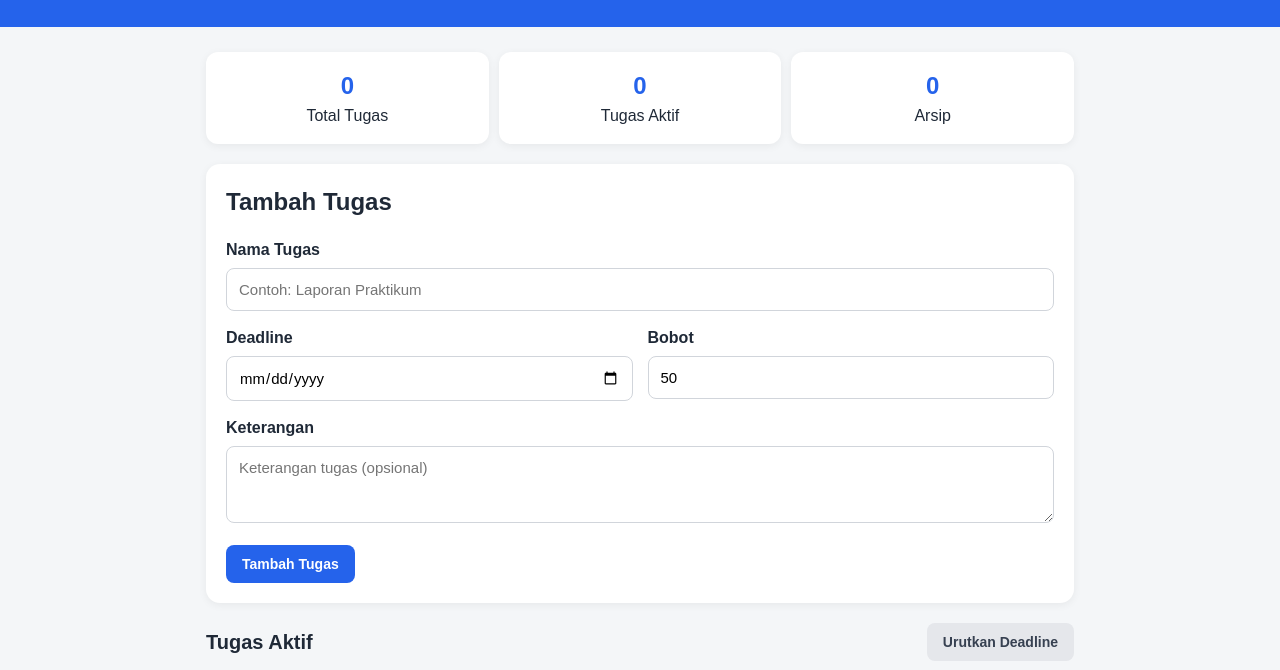
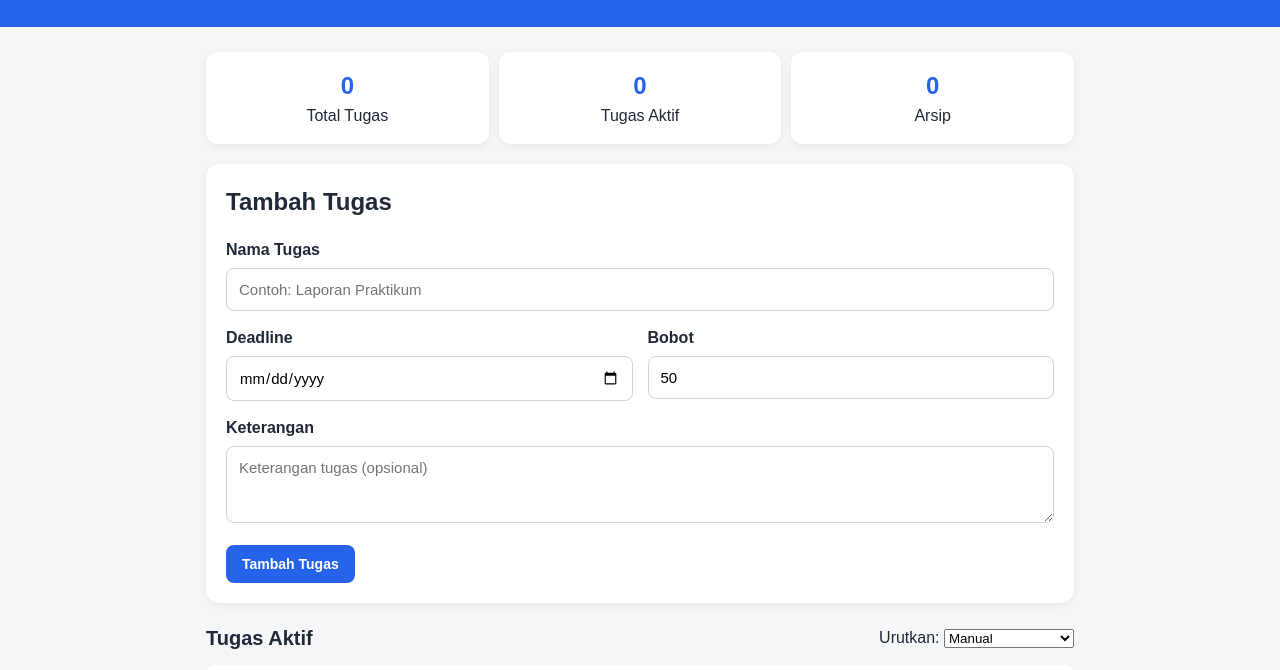
Before and after one commit to razvitama/Priority-Scale-Program, a plain HTML site: page Skala Prioritas/pengatur-skala-prioritas/index.html in a window 1280 px wide. Shown: the part 99-769 px from the top of the page. Drawn offline with Linux system fonts and the light colour scheme.

Commit message:
Update index.html

```diff
--- a/Skala Prioritas/pengatur-skala-prioritas/index.html
+++ b/Skala Prioritas/pengatur-skala-prioritas/index.html
@@ -135,11 +135,16 @@
 
             <h2>Tugas Aktif</h2>
 
-            <button
-                class="btn btn-secondary"
-                id="sortDeadline">
-                Urutkan Deadline
-            </button>
+            <div class="sort-control">
+                <label for="sortSelect">Urutkan:</label>
+                <select id="sortSelect" class="sort-select">
+                    <option value="manual">Manual</option>
+                    <option value="deadline-asc">Deadline Terdekat</option>
+                    <option value="deadline-desc">Deadline Terjauh</option>
+                    <option value="weight-desc">Bobot Tertinggi</option>
+                    <option value="weight-asc">Bobot Terendah</option>
+                </select>
+            </div>
 
         </div>
 
```
